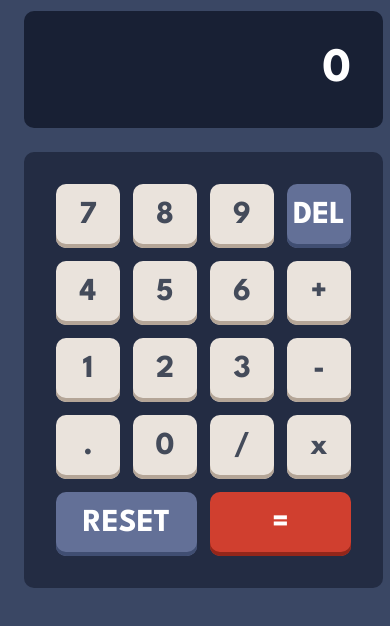
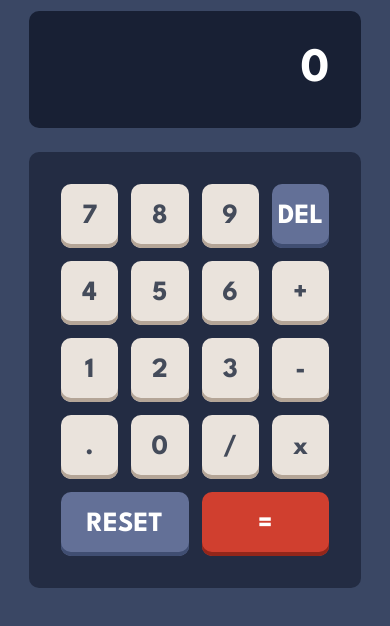
Before and after one commit to shrki416/calculator, a website built with Vite: page index.html in a window 390 px wide. Shown: the part 162-788 px from the top of the page. Built offline with nearby package versions, Linux system fonts and the light colour scheme.

Commit message:
Fix mobile layout

```diff
--- a/style.css
+++ b/style.css
@@ -180,19 +180,23 @@ fieldset {
   display: grid;
   justify-content: center;
   align-content: center;
-  grid-template-columns: repeat(4, minmax(4rem, 6.5rem));
-  grid-template-rows: repeat(5, 4rem);
+  grid-template-columns: repeat(4, 1fr);
   gap: 0.8125rem;
+  /* max-width: max-content; */
 }
 
 .button-container > button {
   border-radius: var(--border-radius);
   border: transparent;
   cursor: pointer;
-  font-size: 2rem;
+  font-size: clamp(1rem, 1.5rem + 1vw, 2rem);
   background-color: var(--button-primary);
   color: var(--button-text);
   box-shadow: inset 0px -4px 0px var(--button-primary-shadow);
+  height: 4rem;
+  display: flex;
+  justify-content: center;
+  align-items: center;
 }
 
 @media (max-width: 375px) {
@@ -201,12 +205,7 @@ fieldset {
   }
 
   .button-container {
-    grid-template-columns: repeat(4, 3rem);
-    grid-template-rows: repeat(5, 3rem);
-  }
-
-  .button-container > button {
-    font-size: 1.5rem;
+    padding: 1rem;
   }
 }
 
```
